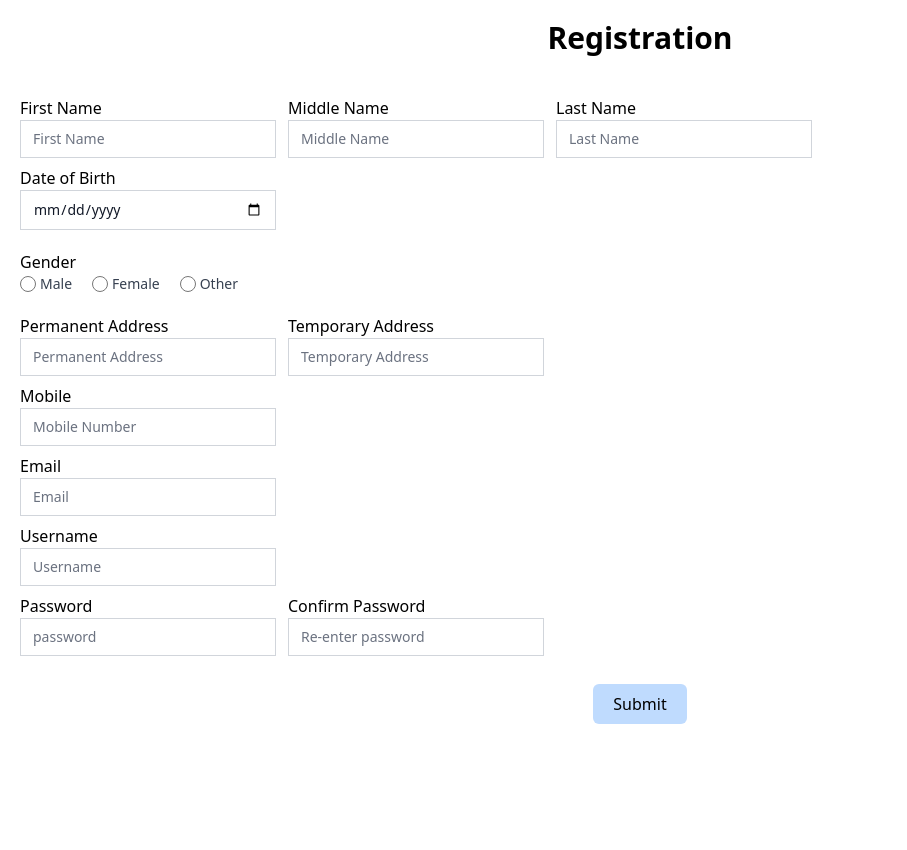
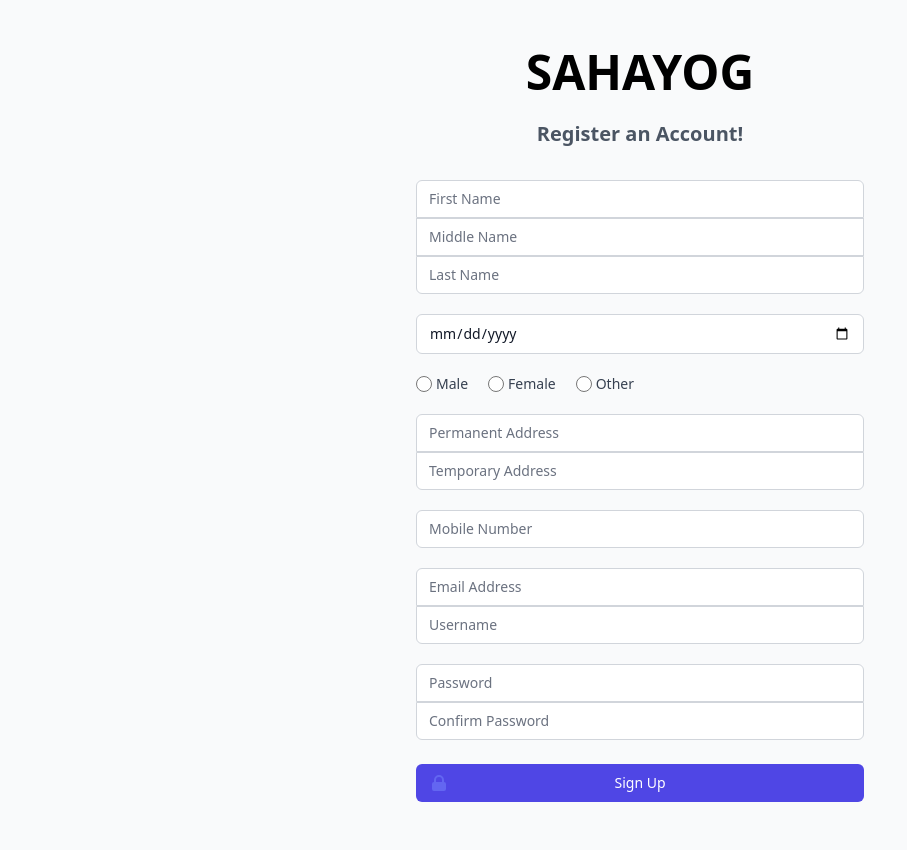
Before and after one commit to Saphall/sahayog, a PHP site: page /register in a window 1280 px wide. Shown: the whole page, without its empty margins (0-907 px from the left). Before the commit the page ends 724 px from the top, so only its background shows below. Run offline with PHP 8.4, Linux system fonts and the light colour scheme.

Commit message:
Update register page design

```diff
--- a/register.php
+++ b/register.php
@@ -7,30 +7,36 @@
     <link href="https://unpkg.com/tailwindcss@^2/dist/tailwind.min.css" rel="stylesheet">
 </head>
 <body>
-	<div class="text-center mx-auto p-5">
-		<h1 class="text-3xl font-semibold mb-10">Registration</h1>
-		<form action="register_action.php" method="POST">
-			<div class="flex flex-col gap-y-2">
-				<div class="flex flex-wrap gap-3">
-					<div align="start" class="w-full md:w-64">
-						<label for="firstname">First Name</label>
-						<input id="firstname" name="firstname" type="text" required class="appearance-none rounded-none relative block w-full md:w-64 px-3 py-2 border border-gray-300 placeholder-gray-500 text-gray-900 focus:outline-none focus:ring-indigo-500 focus:border-indigo-500 focus:z-10 sm:text-sm" placeholder="First Name" />
+    <div class="min-h-screen flex items-center justify-center bg-gray-50 py-12 px-4 sm:px-6 lg:px-8">
+        <div class="max-w-md w-full space-y-8">
+            <div>
+                <h1 class="text-5xl text-center font-bold uppercase" id='title'>
+                  <i class="fas fa-praying-hands"></i>
+                  SAHAYOG
+                </h1>
+                <h2 class="mt-6 text-center text-xl font-semibold text-gray-600">Register an Account!</h2>
             </div>
-					<div align="start" class="w-full md:w-64">
-						<label for="middlename">Middle Name</label>
-						<input id="middlename" name="middlename" type="text" class="appearance-none rounded-none relative block w-full md:w-64 px-3 py-2 border border-gray-300 placeholder-gray-500 text-gray-900 focus:outline-none focus:ring-indigo-500 focus:border-indigo-500 focus:z-10 sm:text-sm" placeholder="Middle Name" />
+
+            <form class="mt-8 space-y-6" action="register_action.php" method="POST">
+                <div class="rounded-md">
+                  <div>
+                    <label for="firstname" class="sr-only">First Name</label>
+                    <input id="firstname" name="firstname" type="text" required class="appearance-none rounded-none relative block w-full px-3 py-2 border border-gray-300 placeholder-gray-500 text-gray-900 rounded-t-md focus:outline-none focus:ring-indigo-500 focus:border-indigo-500 focus:z-10 sm:text-sm" placeholder="First Name" />
                   </div>
-					<div align="start" class="w-full md:w-64">
-						<label for="lastname">Last Name</label>
-						<input id="lastname" name="lastname" type="text" required class="appearance-none rounded-none relative block w-full md:w-64 px-3 py-2 border border-gray-300 placeholder-gray-500 text-gray-900 focus:outline-none focus:ring-indigo-500 focus:border-indigo-500 focus:z-10 sm:text-sm" placeholder="Last Name" />
+                  <div>
+                    <label for="middlename" class="sr-only">Middle Name</label>
+                    <input id="middlename" name="middlename" type="text" class="appearance-none rounded-none relative block w-full px-3 py-2 border border-gray-300 placeholder-gray-500 text-gray-900 focus:outline-none focus:ring-indigo-500 focus:border-indigo-500 focus:z-10 sm:text-sm" placeholder="Middle Name" />
                   </div>
+                  <div>
+                    <label for="lastname" class="sr-only">Last Name</label>
+                    <input id="lastname" name="lastname" type="text" required class="appearance-none rounded-none relative block w-full px-3 py-2 border border-gray-300 placeholder-gray-500 text-gray-900 rounded-b-md focus:outline-none focus:ring-indigo-500 focus:border-indigo-500 focus:z-10 sm:text-sm" placeholder="Last Name" />
                   </div>
-				<div align="start">
-					<label for="dob">Date of Birth</label>
-					<input id="dob" name="dob" type="date" required class="appearance-none rounded-none relative block w-full md:w-64 px-3 py-2 border border-gray-300 placeholder-gray-500 text-gray-900 focus:outline-none focus:ring-indigo-500 focus:border-indigo-500 focus:z-10 sm:text-sm" />
+                  <div class="mt-5">
+                  	<label for="dob" class="sr-only">Date of Birth</label>
+				          	<input id="dob" name="dob" type="date" required class="appearance-none relative block w-full px-3 py-2 border border-gray-300 placeholder-gray-500 text-gray-900 rounded-md focus:outline-none focus:ring-indigo-500 focus:border-indigo-500 focus:z-10 sm:text-sm" />
                   </div>
-				<div class="my-3" align="start">
-					<label for="">Gender</label>
+                  <div class="my-5">
+                    <label for="gender" class="sr-only">Gender</label>
                     <div class="flex flex-wrap gap-x-5 items-center">
                       <div class="flex items-center">
                         <input id="male" name="gender" type="radio" value="male" class="focus:ring-indigo-500 h-4 w-4 text-indigo-600 border-gray-300" />
@@ -46,41 +52,52 @@
                       </div>
                     </div>
                   </div>
-				<div class="flex flex-wrap gap-3">
-					<div align="start" class="w-full md:w-64">
-						<label for="address1">Permanent Address</label>
-						<input id="address1" name="address1" type="text" required class="appearance-none rounded-none relative block w-full md:w-64 px-3 py-2 border border-gray-300 placeholder-gray-500 text-gray-900 focus:outline-none focus:ring-indigo-500 focus:border-indigo-500 focus:z-10 sm:text-sm" placeholder="Permanent Address" />
+
+                  <div>
+                    <label for="address1" class="sr-only">Permanent Address</label>
+                    <input id="address1" name="address1" type="text" required class="appearance-none rounded-none relative block w-full px-3 py-2 border border-gray-300 placeholder-gray-500 text-gray-900 rounded-t-md focus:outline-none focus:ring-indigo-500 focus:border-indigo-500 focus:z-10 sm:text-sm" placeholder="Permanent Address" />
                   </div>
-					<div align="start" class="w-full md:w-64">
-						<label for="address2">Temporary Address</label>
-						<input id="address2" name="address2" type="text" required class="appearance-none rounded-none relative block w-full md:w-64 px-3 py-2 border border-gray-300 placeholder-gray-500 text-gray-900 focus:outline-none focus:ring-indigo-500 focus:border-indigo-500 focus:z-10 sm:text-sm" placeholder="Temporary Address" />
+                  <div>
+                    <label for="address2" class="sr-only">Temporary Address</label>
+                    <input id="address2" name="address2" type="text" required class="appearance-none rounded-none relative block w-full px-3 py-2 border border-gray-300 placeholder-gray-500 text-gray-900 rounded-b-md focus:outline-none focus:ring-indigo-500 focus:border-indigo-500 focus:z-10 sm:text-sm" placeholder="Temporary Address" />
+                  </div>
+
+                  <div class="my-5">
+                    <label for="mobile" class="sr-only">Mobile</label>
+                    <input id="mobile" name="mobile" type="text" required class="appearance-none relative block w-full px-3 py-2 border border-gray-300 placeholder-gray-500 text-gray-900 rounded-md focus:outline-none focus:ring-indigo-500 focus:border-indigo-500 focus:z-10 sm:text-sm" placeholder="Mobile Number" />
+                  </div>
+
+                  <div>
+                    <label for="email" class="sr-only">Email</label>
+                    <input id="email" name="email" type="text" required class="appearance-none rounded-none relative block w-full px-3 py-2 border border-gray-300 placeholder-gray-500 text-gray-900 rounded-t-md focus:outline-none focus:ring-indigo-500 focus:border-indigo-500 focus:z-10 sm:text-sm" placeholder="Email Address" />
+                  </div>
+                  <div>
+                    <label for="username" class="sr-only">Username</label>
+                    <input id="username" name="username" type="text" required class="appearance-none rounded-none relative block w-full px-3 py-2 border border-gray-300 placeholder-gray-500 text-gray-900 rounded-b-md focus:outline-none focus:ring-indigo-500 focus:border-indigo-500 focus:z-10 sm:text-sm" placeholder="Username" />
+                  </div>
+
+                  <div class="mt-5">
+                    <label for="password" class="sr-only">Password</label>
+                    <input id="password" name="password" type="password" required class="appearance-none rounded-none relative block w-full px-3 py-2 border border-gray-300 placeholder-gray-500 text-gray-900 rounded-t-md focus:outline-none focus:ring-indigo-500 focus:border-indigo-500 focus:z-10 sm:text-sm" placeholder="Password" />
+                  </div>
+                  <div>
+                    <label for="password2" class="sr-only">Confirm Password</label>
+                    <input id="password2" name="password2" type="password" required class="appearance-none rounded-none relative block w-full px-3 py-2 border border-gray-300 placeholder-gray-500 text-gray-900 rounded-b-md focus:outline-none focus:ring-indigo-500 focus:border-indigo-500 focus:z-10 sm:text-sm" placeholder="Confirm Password" />
                   </div>
                 </div>
-				<div align="start">
-					<label for="mobile">Mobile</label>
-					<input id="mobile" name="mobile" type="text" required class="appearance-none rounded-none relative block w-full md:w-64 px-3 py-2 border border-gray-300 placeholder-gray-500 text-gray-900 focus:outline-none focus:ring-indigo-500 focus:border-indigo-500 focus:z-10 sm:text-sm" placeholder="Mobile Number" />
-				</div>
-				<div align="start">
-					<label for="email">Email</label>
-					<input id="email" name="email" type="text" required class="appearance-none rounded-none relative block w-full md:w-64 px-3 py-2 border border-gray-300 placeholder-gray-500 text-gray-900 focus:outline-none focus:ring-indigo-500 focus:border-indigo-500 focus:z-10 sm:text-sm" placeholder="Email" />
-				</div>
-				<div align="start">
-					<label for="username">Username</label>
-					<input id="username" name="username" type="text" required class="appearance-none rounded-none relative block w-full md:w-64 px-3 py-2 border border-gray-300 placeholder-gray-500 text-gray-900 focus:outline-none focus:ring-indigo-500 focus:border-indigo-500 focus:z-10 sm:text-sm" placeholder="Username" />
-				</div>
-				<div class="flex flex-wrap gap-3">
-					<div align="start" class="w-full md:w-64">
-						<label for="password">Password</label>
-						<input id="password" name="password" type="password" required class="appearance-none rounded-none relative block w-full md:w-64 px-3 py-2 border border-gray-300 placeholder-gray-500 text-gray-900 focus:outline-none focus:ring-indigo-500 focus:border-indigo-500 focus:z-10 sm:text-sm" placeholder="password" />
-					</div>
-					<div align="start" class="w-full md:w-64">
-						<label for="password2">Confirm Password</label>
-						<input id="password2" name="password2" type="password" required class="appearance-none rounded-none relative block w-full md:w-64 px-3 py-2 border border-gray-300 placeholder-gray-500 text-gray-900 focus:outline-none focus:ring-indigo-500 focus:border-indigo-500 focus:z-10 sm:text-sm" placeholder="Re-enter password" />
-					</div>
-				</div>
-				<input type="submit" name="btn_register" class="self-center my-5 rounded-md py-2 px-5 bg-blue-200 hover:bg-blue-400" />
+
+                <div>
+                    <button id="login" type="submit" name="btn_login" class="group relative w-full flex justify-center py-2 px-4 border border-transparent text-sm font-medium rounded-md text-white bg-indigo-600 hover:bg-indigo-700 focus:outline-none focus:ring-2 focus:ring-offset-2 focus:ring-indigo-500">
+                        <span class="absolute left-0 inset-y-0 flex items-center pl-3">
+                            <svg class="h-5 w-5 text-indigo-500 group-hover:text-indigo-400" xmlns="http://www.w3.org/2000/svg" viewBox="0 0 20 20" fill="currentColor" aria-hidden="true">
+                                <path fill-rule="evenodd" d="M5 9V7a5 5 0 0110 0v2a2 2 0 012 2v5a2 2 0 01-2 2H5a2 2 0 01-2-2v-5a2 2 0 012-2zm8-2v2H7V7a3 3 0 016 0z" clip-rule="evenodd" />
+                            </svg>
+                        </span>
+                        <span>Sign Up</span>
+                    </button>
                 </div>
             </form>
         </div>
+	</div>
 </body>
 </html>
```
Lines whose indentation alone changed are shown as unchanged.
